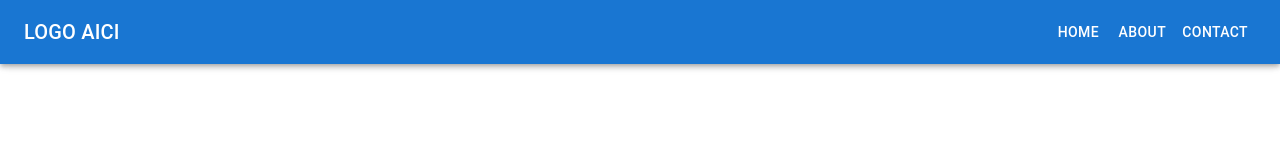
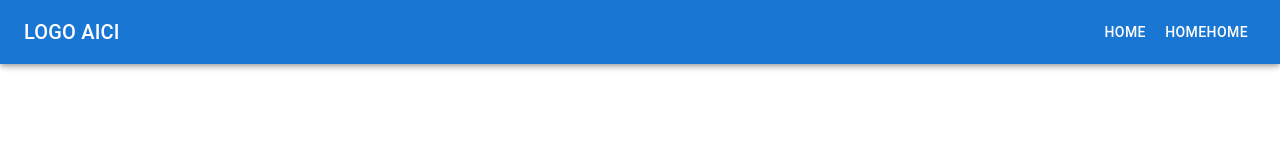
Before and after one commit to iCooKie123/catalog-online, a React (Vite) app: page /home in a window 1280 px wide. Before the commit this address led to /. Shown: the top 160 px of the page. Built offline with nearby package versions, Linux system fonts and the light colour scheme.

Commit message:
Refactor routes and navbar components

```diff
--- a/src/Routes.tsx
+++ b/src/Routes.tsx
@@ -1,20 +1,17 @@
+import { CustomRoute } from "./models/CustomRoute";
 import { HomePage } from "./pages";
-
-type CustomRoute = {
-	path: string;
-	element: JSX.Element;
-	isPrivate: boolean;
-};
 
 export const routes: CustomRoute[] = [
 	{
 		path: "",
 		element: <HomePage></HomePage>,
 		isPrivate: false,
+		text: "Home",
 	},
 	{
 		path: "home",
 		element: <HomePage></HomePage>,
-		isPrivate: true,
+		isPrivate: false,
+		text: "HomeHome",
 	},
 ];
--- a/src/components/navbar/drawer/Drawer.tsx
+++ b/src/components/navbar/drawer/DrawerContents.tsx
@@ -5,11 +5,12 @@ import {
 	List,
 	ListItem,
 	ListItemButton,
-	ListItemText,
 } from "@mui/material";
+import { CustomRoute } from "../../../models/";
+import { NavLink } from "react-router-dom";
 
 interface DrawerContentProps {
-	navItems: string[];
+	navItems: CustomRoute[];
 }
 
 export const DrawerContents = ({ navItems }: DrawerContentProps) => {
@@ -26,11 +27,20 @@ export const DrawerContents = ({ navItems }: DrawerContentProps) => {
 				<List>
 					{navItems.map((item) => (
 						<ListItem
-							key={item}
+							key={item.path}
 							disablePadding>
-							<ListItemButton sx={{ textAlign: "center" }}>
-								<ListItemText primary={item} />
-							</ListItemButton>
+							<NavLink
+								to={item.path}
+								replace={true}
+								className={({ isActive, isPending }) =>
+									isPending
+										? "pending"
+										: isActive
+										? "active"
+										: ""
+								}>
+								{item.text}
+							</NavLink>
 						</ListItem>
 					))}
 				</List>
--- a/src/components/navbar/drawer/index.ts
+++ b/src/components/navbar/drawer/index.ts
@@ -1 +1 @@
-export * from "./Drawer";
+export * from "./DrawerContents";
--- a/src/components/navbar/nav-bar/NavBar.tsx
+++ b/src/components/navbar/nav-bar/NavBar.tsx
@@ -10,9 +10,10 @@ import {
 import MenuIcon from "@mui/icons-material/Menu";
 import { useState } from "react";
 import { DrawerContents } from "../drawer";
+import { CustomRoute } from "../../../models";
 
 interface NavBarProps {
-	navItems: string[];
+	navItems: CustomRoute[];
 }
 
 export const NavBar = ({ navItems }: NavBarProps) => {
@@ -44,9 +45,9 @@ export const NavBar = ({ navItems }: NavBarProps) => {
 					<Box sx={{ display: { xs: "none", sm: "block" } }}>
 						{navItems.map((item) => (
 							<Button
-								key={item}
+								key={item.path}
 								sx={{ color: "#fff" }}>
-								{item}
+								{item.text}
 							</Button>
 						))}
 					</Box>
@@ -57,7 +58,7 @@ export const NavBar = ({ navItems }: NavBarProps) => {
 				open={drawerOpen}
 				onClose={handleDrawerToggle}
 				ModalProps={{
-					keepMounted: true, // Better open performance on mobile.
+					keepMounted: true,
 				}}
 				sx={{
 					display: { xs: "block", sm: "none" },
--- /dev/null
+++ b/src/models/CustomRoute.ts
@@ -0,0 +1,6 @@
+export type CustomRoute = {
+	path: string;
+	element: JSX.Element;
+	isPrivate: boolean;
+	text: string;
+};
--- a/src/models/index.ts
+++ b/src/models/index.ts
@@ -1 +1,2 @@
 export * from "./User";
+export * from "./CustomRoute";
--- a/src/pages/home/HomePage.tsx
+++ b/src/pages/home/HomePage.tsx
@@ -3,13 +3,13 @@ import { AuthContext } from "../../contexts";
 import { Show, ShowIf, ShowElse, NavBar } from "../../components";
 import { LoggedHomePage } from "./loged-user";
 import { NotLoggedHomePage } from "./not-logged-user";
-
+import { routes } from "../../Routes";
 export const HomePage = () => {
 	const { currentUser } = useContext(AuthContext);
-	const navItems = ["Home", "About", "Contact"];
+
 	return (
 		<>
-			<NavBar navItems={navItems}></NavBar>
+			<NavBar navItems={routes}></NavBar>
 			<Show>
 				<ShowIf condition={currentUser !== null}>
 					<LoggedHomePage></LoggedHomePage>
```
